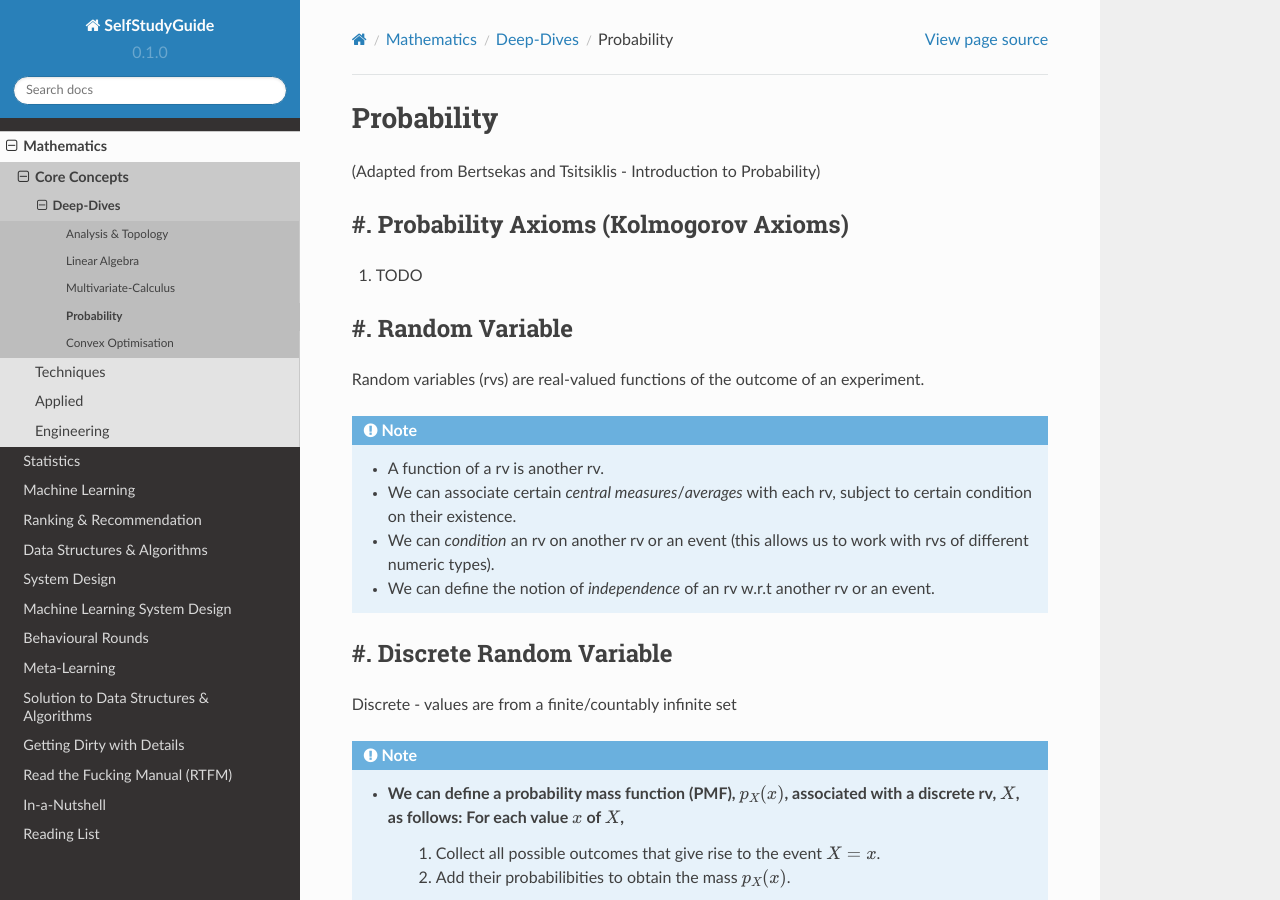
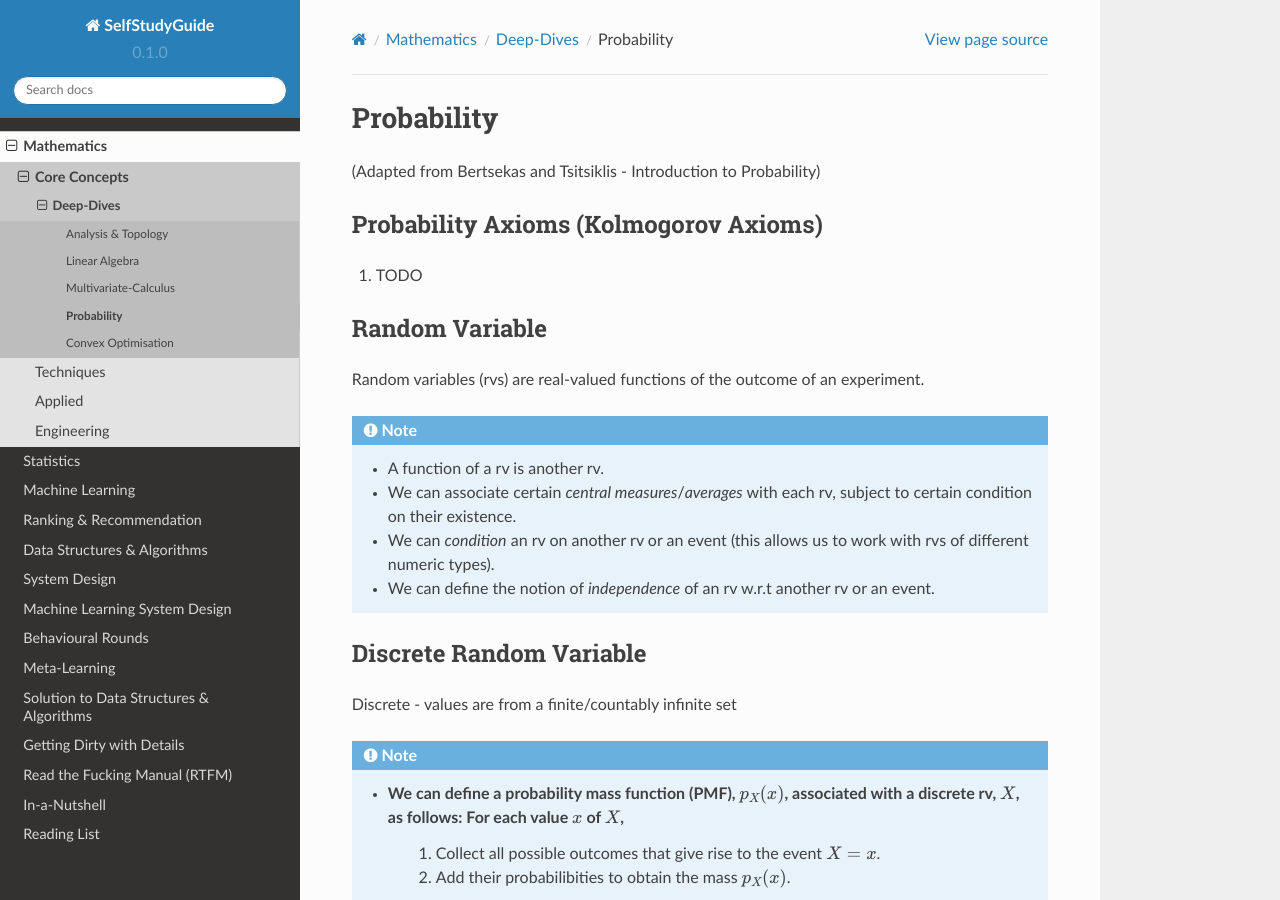
Before and after one commit to uselesstechjunks/leetcode, a Sphinx documentation site: the page built from docs/source/math/prob.rst, in a window 1280 px wide and 900 px high. Built offline with Sphinx 7.4.7 and the Read the Docs theme 2.0.0, drawn with Linux system fonts in a browser that asks for light colours.

```diff
--- a/docs/source/math/prob.rst
+++ b/docs/source/math/prob.rst
@@ -2,12 +2,12 @@ Probability
 #######################################################################################
 (Adapted from Bertsekas and Tsitsiklis - Introduction to Probability)
 
-#. Probability Axioms (Kolmogorov Axioms)
+Probability Axioms (Kolmogorov Axioms)
 ------------------------------
 
 #. TODO
 
-#. Random Variable
+Random Variable
 ------------------------------
 
 Random variables (rvs) are real-valued functions of the outcome of an experiment.
@@ -18,7 +18,7 @@ Random variables (rvs) are real-valued functions of the outcome of an experiment
 	* We can *condition* an rv on another rv or an event (this allows us to work with rvs of different numeric types).
 	* We can define the notion of *independence* of an rv w.r.t another rv or an event.
 
-#. Discrete Random Variable
+Discrete Random Variable
 ------------------------------
 
 Discrete - values are from a finite/countably infinite set
@@ -27,7 +27,8 @@ Discrete - values are from a finite/countably infinite set
 	* We can define a probability mass function (PMF), :math:`p_X(x)`, associated with a discrete rv, :math:`X`, as follows: For each value :math:`x` of :math:`X`,
 		#. Collect all possible outcomes that give rise to the event :math:`{X=x}`.
 		#. Add their probabilibities to obtain the mass :math:`p_X(x)`.
-	#. A function of a discrete rv is another rv, whose PMF can be obtained as follows:
+	* A function of a discrete rv is another rv, whose PMF can be obtained as follows:
+
 
 #. Functions of Random Variable
 	#. Expectation
```
